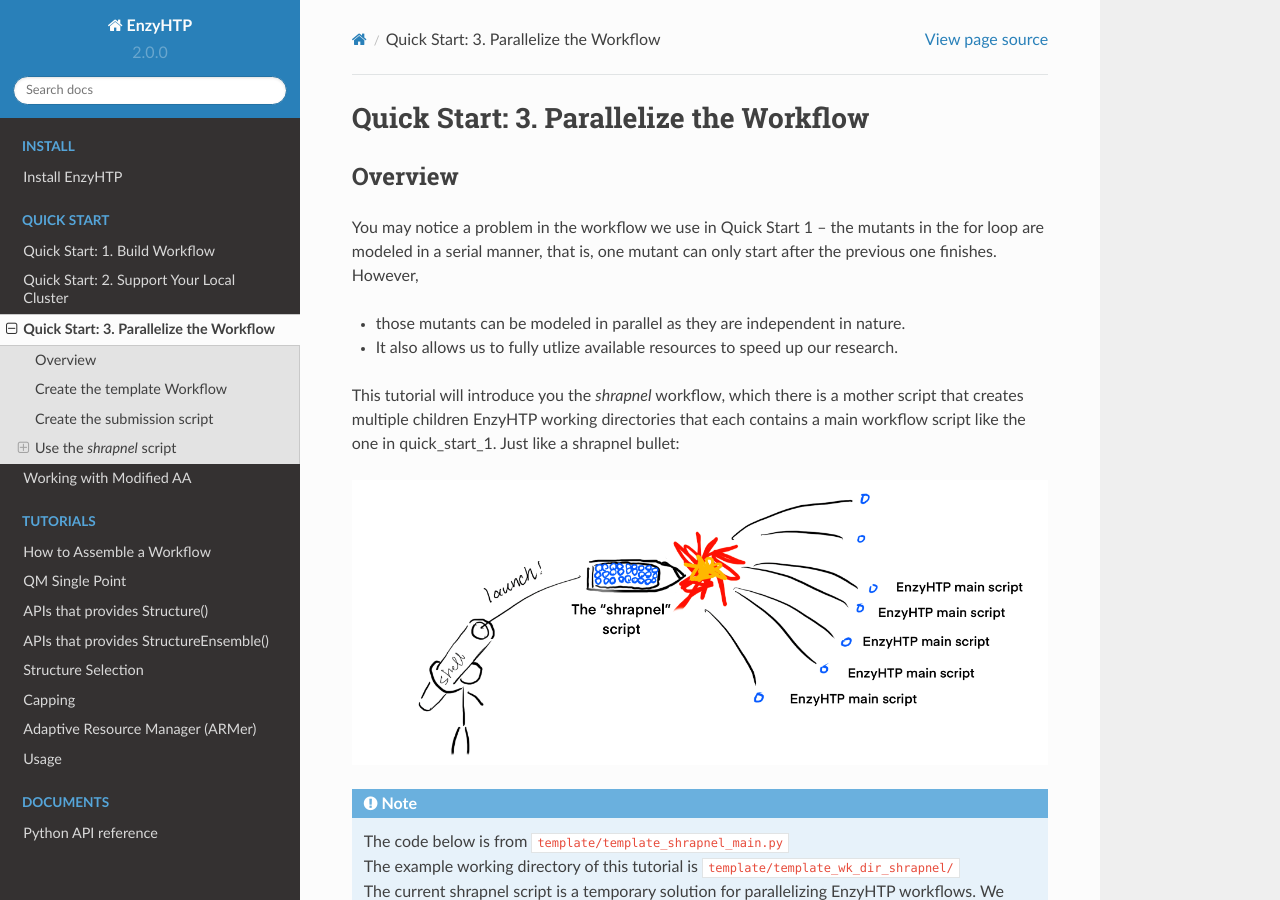
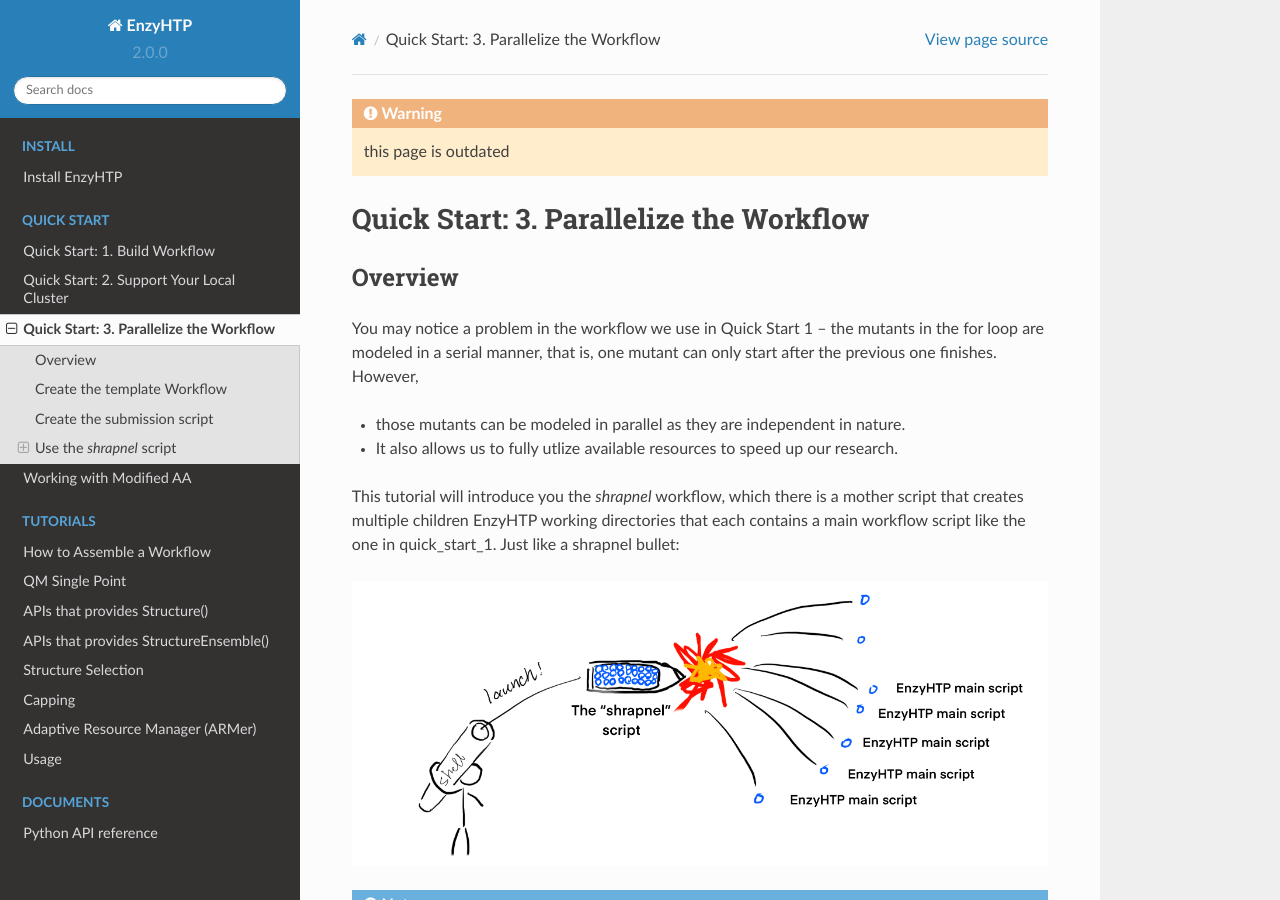
Before and after one commit to ChemBioHTP/enzyhtp_doc, a Sphinx documentation site: the page built from docs/source/qkst_shrapnel.rst, in a window 1280 px wide and 900 px high. Built offline with Sphinx 7.4.7 and the Read the Docs theme 2.0.0, drawn with Linux system fonts in a browser that asks for light colours.

Commit message:
Update: add author and outdate marks

```diff
--- a/docs/source/modified_aa.rst
+++ b/docs/source/modified_aa.rst
@@ -1,3 +1,7 @@
+.. warning::
+
+    this page is outdated
+
 ==============================================
 Working with Modified AA
 ==============================================
--- a/docs/source/qkst_cluster.rst
+++ b/docs/source/qkst_cluster.rst
@@ -1,3 +1,7 @@
+.. warning::
+
+    this page is outdated
+
 ==============================================
  Quick Start: 2. Support Your Local Cluster
 ==============================================
--- a/docs/source/qkst_general.rst
+++ b/docs/source/qkst_general.rst
@@ -507,3 +507,5 @@ Submit the main script under this working directory. Here is an example command
     sbatch template_hpc_submission.sh
 
 **Now wait for results and enjoy the power of automation of EnzyHTP!**
+
+Author: QZ Shao <shaoqz@icloud.com>
--- a/docs/source/qkst_shrapnel.rst
+++ b/docs/source/qkst_shrapnel.rst
@@ -1,3 +1,7 @@
+.. warning::
+
+    this page is outdated
+
 ==============================================
  Quick Start: 3. Parallelize the Workflow
 ==============================================
```
